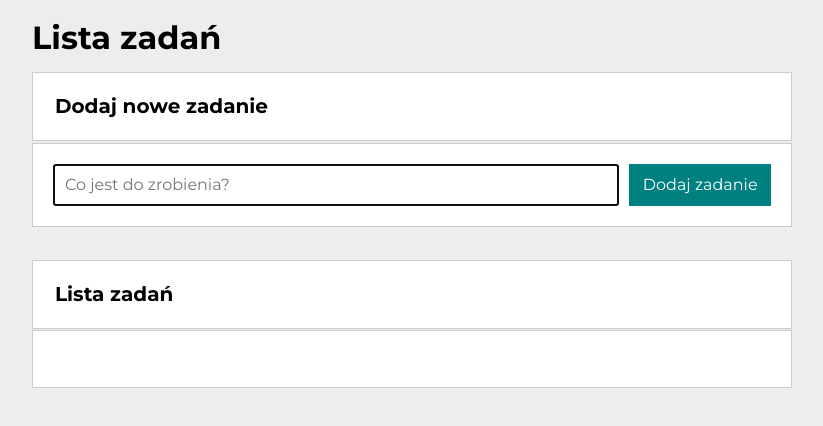
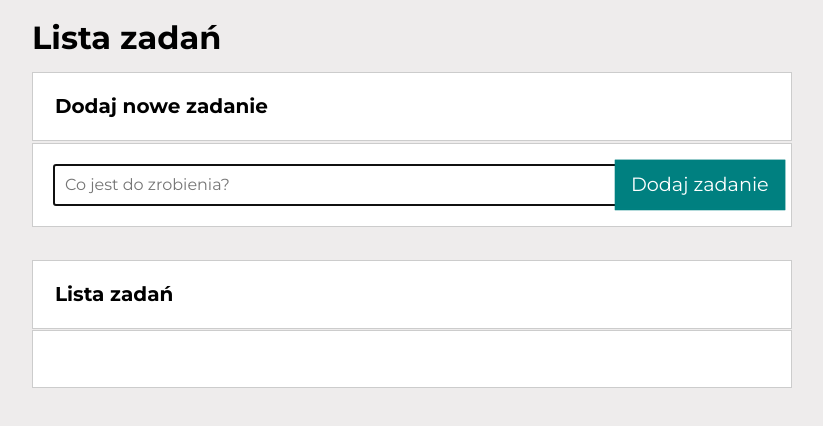
Before and after one commit to Werka481/app-task-list, a plain HTML site: page index.html in a window 1280 px wide. In both pictures the pointer is over the button "Dodaj zadanie". Shown: the whole page, without its empty margins (228-1051 px from the left). Drawn offline with nearby package versions, Linux system fonts and the light colour scheme.

Commit message:
added a transform to the "add task" button

```diff
--- a/css/form.css
+++ b/css/form.css
@@ -15,4 +15,9 @@
     background-color: teal;
     border: 1px solid teal;
     color: #fff;
+    transition: 1s;
 }
+
+.form__button:hover {
+    transform: scale(1.2);
+}
```
